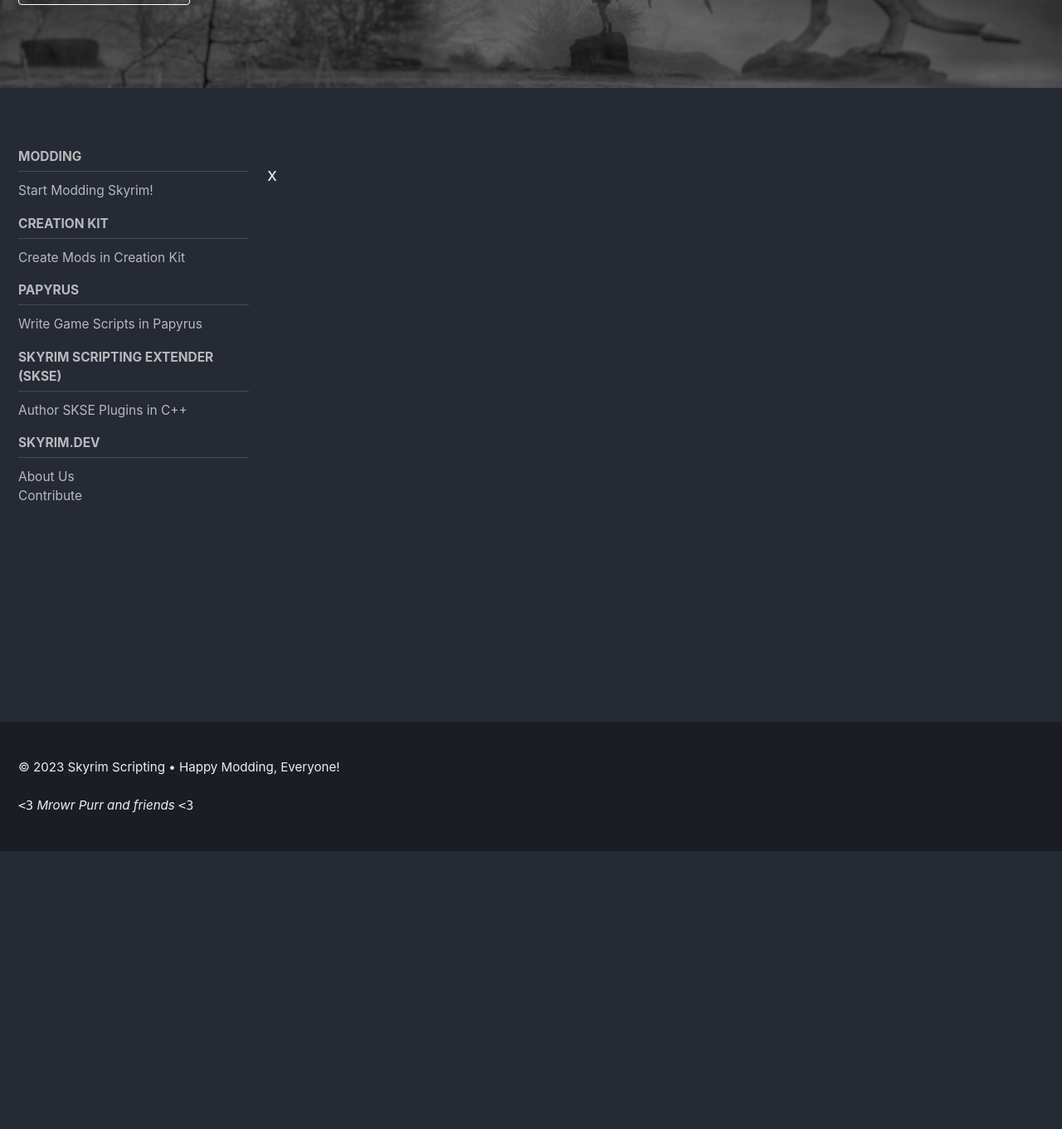
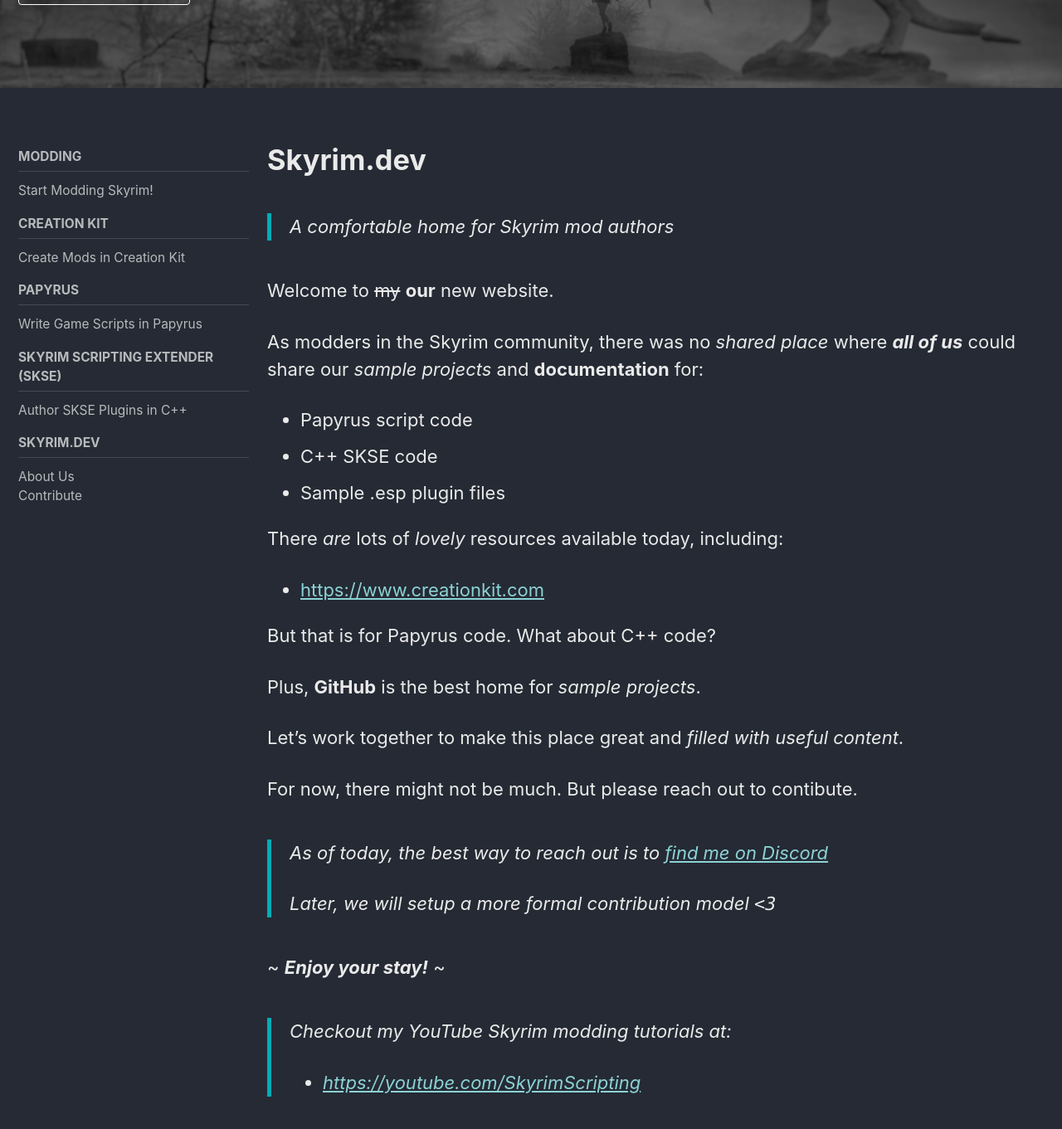
Before and after one commit to SkyrimDev/skyrim.dev, a Jekyll site: the page built from docs/_pages/index.md, in a window 1280 px wide and 1400 px high, scrolled down 374 px. Shown: the top 1361 px of the window at 83% size. Built offline with Jekyll 4.4.1, drawn with Linux system fonts in a browser that asks for light colours; cached includes are drawn as plain includes; nearby versions of some CDN libraries.

Commit message:
Home page description of the site

```diff
--- a/docs/_pages/index.md
+++ b/docs/_pages/index.md
@@ -18,7 +18,40 @@ header:
   actions:
     - label: "Start Modding!"
       url: "/modding"
-
 ---
 
-x
+# Skyrim.dev
+
+> _A comfortable home for Skyrim mod authors_
+
+Welcome to <strike>my</strike> **our** new website.
+
+As modders in the Skyrim community, there was no _shared place_ where **_all of us_** could share our _sample projects_ and **documentation** for:
+
+- Papyrus script code
+- C++ SKSE code
+- Sample .esp plugin files
+
+There _are_ lots of _lovely_ resources available today, including:
+
+- [https://www.creationkit.com](https://www.creationkit.com)
+
+But that is for Papyrus code. What about C++ code?
+
+Plus, **GitHub** is the best home for _sample projects_.
+
+Let's work together to make this place great and _filled with useful content_.
+
+For now, there might not be much. But please reach out to contibute.
+
+> _As of today, the best way to reach out is to [find me on Discord][Discord]_
+>
+> _Later, we will setup a more formal contribution model `<3`_
+
+~ **_Enjoy your stay!_** ~
+
+> Checkout my YouTube Skyrim modding tutorials at:
+>
+> - [https://youtube.com/SkyrimScripting](https://discord.gg/d96UKrKead)
+
+[Discord]: https://discord.gg/d96UKrKead
```
Also changed, not shown: other parts of docs/_pages/index.md (+1 -1 lines).
